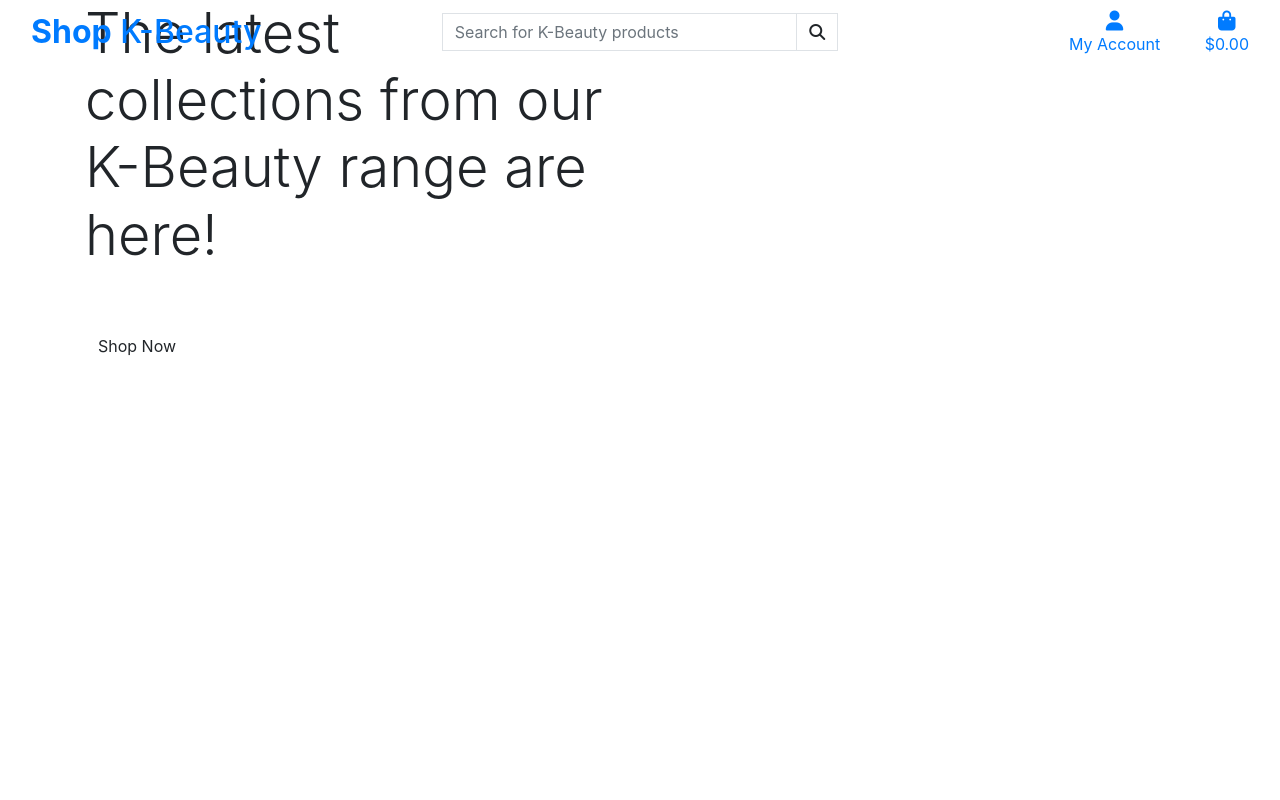
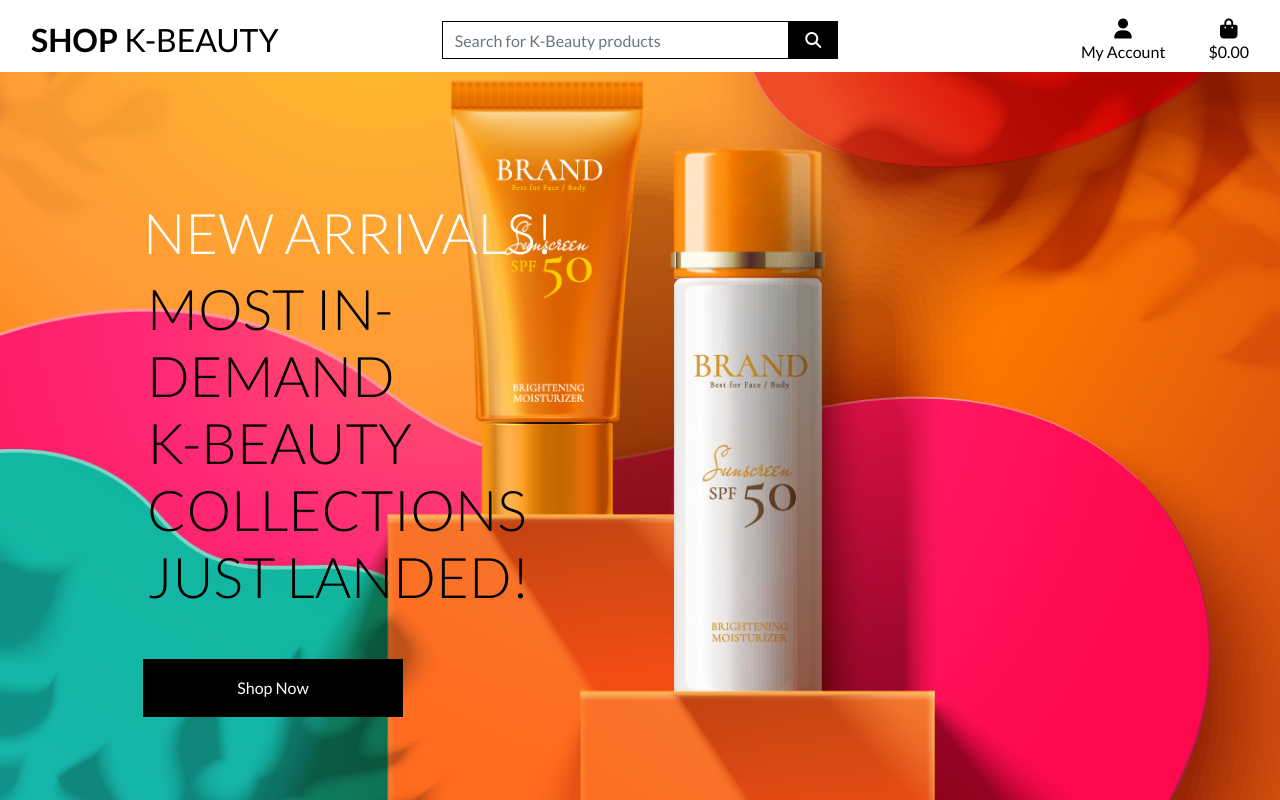
Before and after one commit to ashleyvines725/shop-project, a Django app: page / in a window 1280 px wide. Run offline with Django 3.2, Linux system fonts and the light colour scheme; some libraries are stand-ins or nearby versions.

Commit message:
Complete homepage header and css

```diff
--- a/home/templates/home/index.html
+++ b/home/templates/home/index.html
@@ -13,12 +13,15 @@
     <div class="container h-100">
         <div class="row h-100">
             <div class="col-7 col-md-6 my-auto">
-                <h1 class="display-4 logo-font text-black">
-                    The latest collections from our K-Beauty range are here!
+                <h1 class="display-4 logo-font text-white">
+                    New arrivals!
                 </h1>
+                <h2 class="display-4 logo-font text-black mx-1">
+                    Most in-demand <span class="nowrap">K-Beauty</span> collections just landed!
+                </h2>
                 <div class="my-5">
                     <h4>
-                        <a href="" class="shop-now-btn btn btn-large rounded-0 text-upppercase py-3">Shop Now</a>
+                        <a href="" class="shop-now-button btn btn-large rounded-0 text-upppercase py-3">Shop Now</a>
                     </h4>
                 </div>
             </div>
--- a/shop_kbeauty/settings.py
+++ b/shop_kbeauty/settings.py
@@ -158,4 +158,10 @@ STATIC_URL = '/static/'
 # Default primary key field type
 # https://docs.djangoproject.com/en/3.2/ref/settings/#default-auto-field
 
+STATIC_URL = '/static/'
+STATICFILES_DIRS = (os.path.join(BASE_DIR, 'static'),)
+
+MEDIA_URL = '/media/'
+MEDIA_ROOT = os.path.join(BASE_DIR, 'media')
+
 DEFAULT_AUTO_FIELD = 'django.db.models.BigAutoField'
--- a/shop_kbeauty/urls.py
+++ b/shop_kbeauty/urls.py
@@ -15,10 +15,11 @@ Including another URLconf
 """
 from django.contrib import admin
 from django.urls import path, include
+from django.conf import settings
+from django.conf.urls.static import static
 
 urlpatterns = [
     path('admin/', admin.site.urls),
     path('accounts/', include('allauth.urls')),
     path('', include('home.urls')),
-
-]
+]   + static(settings.MEDIA_URL, document_root=settings.MEDIA_ROOT)
--- /dev/null
+++ b/static/css/base.css
@@ -0,0 +1,85 @@
+html {
+    height: 100%;
+}
+
+body {
+    background: url('/media/homepage-img2-v2.png') no-repeat center center fixed;
+    background-size: cover;
+    height: calc(100vh - 164px);
+    color: #555;
+    font-family: 'Lato';
+}
+
+/* from Bulma */
+.icon {
+    align-items: center;
+    display: inline-flex;
+    justify-content: center;
+    height: 1.5rem;
+    width: 1.5rem;
+}
+
+.logo-font {
+    text-transform: uppercase;
+}
+
+.main-logo-link {
+    width: fit-content;
+}
+
+.nowrap {
+    white-space: nowrap !important;
+}
+
+.shop-now-button {
+    background: black;
+    color: white;
+    min-width: 260px;
+}
+
+.btn-black {
+    background: black;
+    color: white;
+}
+
+.shop-now-button:hover,
+.shop-now-button:active,
+.shop-now-button:focus,
+.btn-black:hover,
+.btn-black:active,
+.btn-black:focus {
+    background: #222;
+    color: white;
+}
+
+.text-black {
+    color: #000 !important;
+}
+
+.border-black {
+    border: 1px solid black !important;
+}
+
+/* -------------------------------- Media Queries */
+
+/* Slightly larger container on xl screens */
+@media (min-width: 1200px) {
+  .container {
+    max-width: 80%;
+  }
+}
+
+/* fixed top navbar only on medium and up */
+@media (min-width: 992px) {
+    .fixed-top-desktop-only {
+        position: fixed;
+        top: 0;
+        right: 0;
+        left: 0;
+        z-index: 1030;
+    }
+
+    .header-container {
+        padding-top: 164px;
+    }
+}
--- a/templates/base.html
+++ b/templates/base.html
@@ -20,6 +20,8 @@
   {% block corecss %}
   <link rel="stylesheet" href="https://cdn.jsdelivr.net/npm/bootstrap@4.6.2/dist/css/bootstrap.min.css"
     integrity="sha384-xOolHFLEh07PJGoPkLv1IbcEPTNtaed2xpHsD9ESMhqIYd0nLMwNLD69Npy4HI+N" crossorigin="anonymous">
+  <link rel="stylesheet" href="https://fonts.googleapis.com/css2?family=Lato:ital,wght@0,300;0,400;0,700;1,300;1,400;1,700&display=swap">
+  <link rel="stylesheet" href="{% static 'css/base.css' %}">
   {% endblock %}
 
   {% block extra_css %}
@@ -43,7 +45,7 @@
 
 <body>
   <header class="container-fluid fixed-top">
-    <div class="row">
+    <div id="topnav" class="row bg-white pt-lg-2 d-none d-lg-flex">
       <div class="col-12 col-lg-4 my-auto py-1 py-lg-0 text-center text-lg-left">
         <a href="{% url 'home' %}" class="nav-link main-logo-link">
           <h2 class="logo-font text-black my-0"><strong>Shop</strong> K-Beauty</h2>
@@ -79,11 +81,11 @@
                 {% if request.user.is_superuser %}
                   <a href="" class="dropdown-item">Product Management</a>
                 {% endif %}
-                  <a href="" class="dropdown-item">My Profile</a>
-                  <a href="{% url 'account_logout' %}" class="dropdown-item">Logout</a>
+                <a href="" class="dropdown-item">My Profile</a>
+                <a href="{% url 'account_logout' %}" class="dropdown-item">Logout</a>
               {% else %}
-                  <a href="{% url 'account_signup' %}" class="dropdown-item">Register</a>
-                  <a href="{% url 'account_login' %}" class="dropdown-item">Login</a>
+                <a href="{% url 'account_signup' %}" class="dropdown-item">Register</a>
+                <a href="{% url 'account_login' %}" class="dropdown-item">Login</a>
               {% endif %}
             </div>
           </li>
```
Also changed, not shown: media/homepage-img2-v2.png (added).
